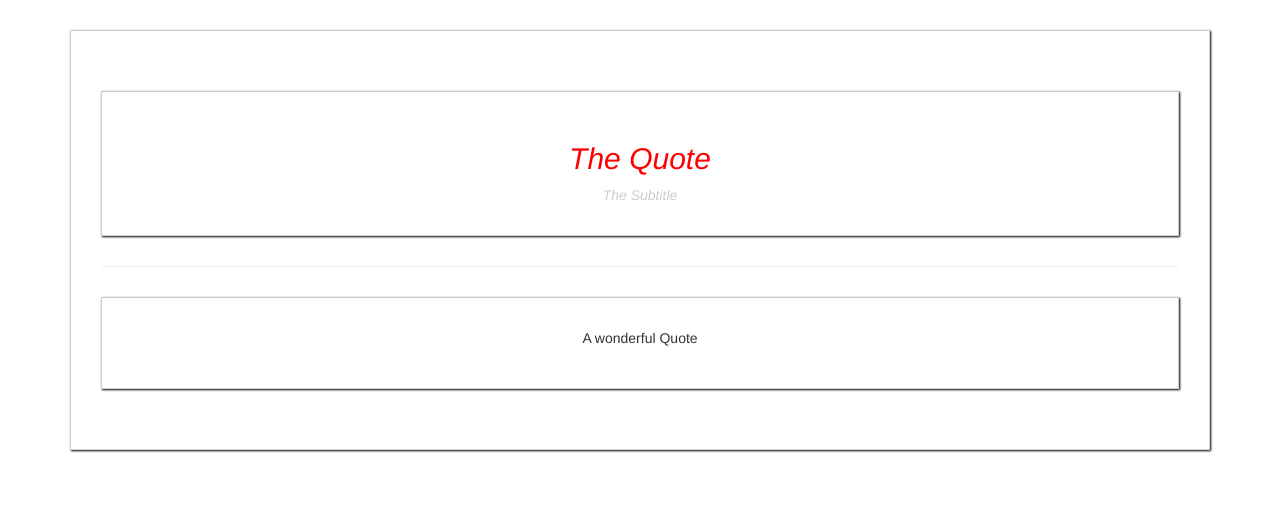
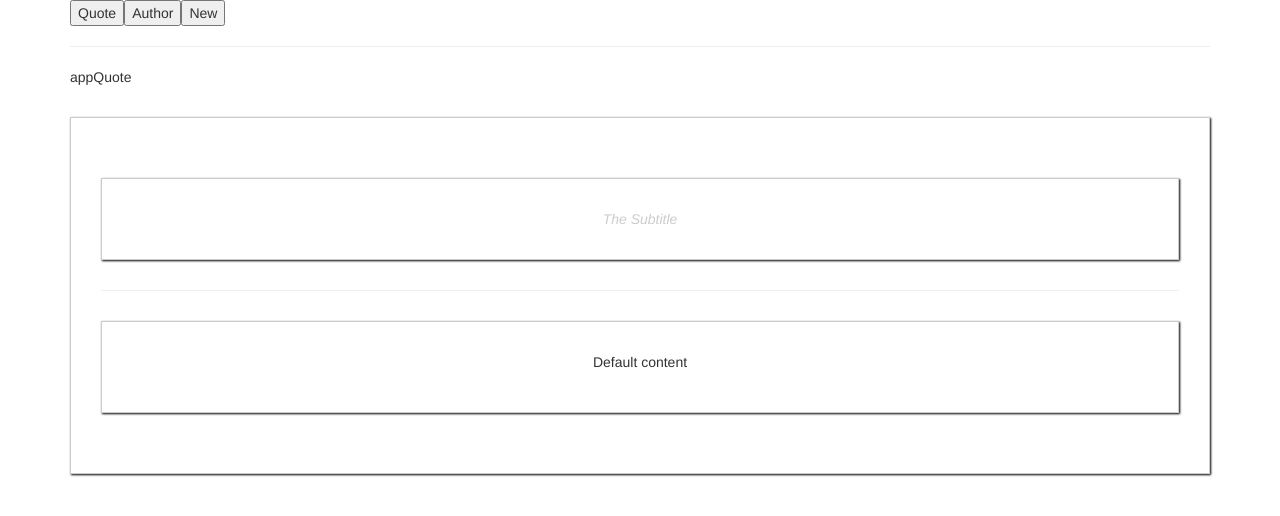
Before and after one commit to shkigor/vue-09-advanced-component-usage, a Vue app: page / in a window 1280 px wide. Shown: the top 516 px of the page. Built offline with nearby package versions, Linux system fonts and the light colour scheme.

Commit message:
132. Switching Multiple Components with Dynamic

```diff
--- a/src/App.vue
+++ b/src/App.vue
@@ -2,10 +2,18 @@
     <div class="container">
         <div class="row">
             <div class="col-xs-12">
-                <app-quote>
-                    <h2 slot="title">{{ quoteTitle }}</h2>
-                    <p>A wonderful Quote</p>
-                </app-quote>
+                <button @click="selectedComponent = 'appQuote'">Quote</button>
+                <button @click="selectedComponent = 'appAuthor'">Author</button>
+                <button @click="selectedComponent = 'appNew'">New</button>
+                <hr>
+                <p>{{ selectedComponent }}</p>
+                <component :is="selectedComponent">
+                    <p>Default content</p>
+                </component>
+<!--                <app-quote>-->
+<!--                    <h2 slot="title">{{ quoteTitle }}</h2>-->
+<!--                    <p>A wonderful Quote</p>-->
+<!--                </app-quote>-->
             </div>
         </div>
     </div>
@@ -13,15 +21,20 @@
 
 <script>
     import Quote from "./components/Quote";
+    import Author from "./components/Author";
+    import New from "./components/New";
 
     export default {
         data() {
             return {
-                quoteTitle: 'The Quote'
+                quoteTitle: 'The Quote',
+                selectedComponent: 'appQuote'
             }
         },
         components: {
-            appQuote: Quote
+            appQuote: Quote,
+            appAuthor: Author,
+            appNew: New
         }
     }
 </script>
--- /dev/null
+++ b/src/components/Author.vue
@@ -0,0 +1,13 @@
+<template>
+    <div>The Author</div>
+</template>
+
+<script>
+    export default {
+        name: "Author"
+    }
+</script>
+
+<style scoped>
+
+</style>
--- /dev/null
+++ b/src/components/New.vue
@@ -0,0 +1,13 @@
+<template>
+    <div>New Quote</div>
+</template>
+
+<script>
+    export default {
+        name: "New"
+    }
+</script>
+
+<style scoped>
+
+</style>
```
